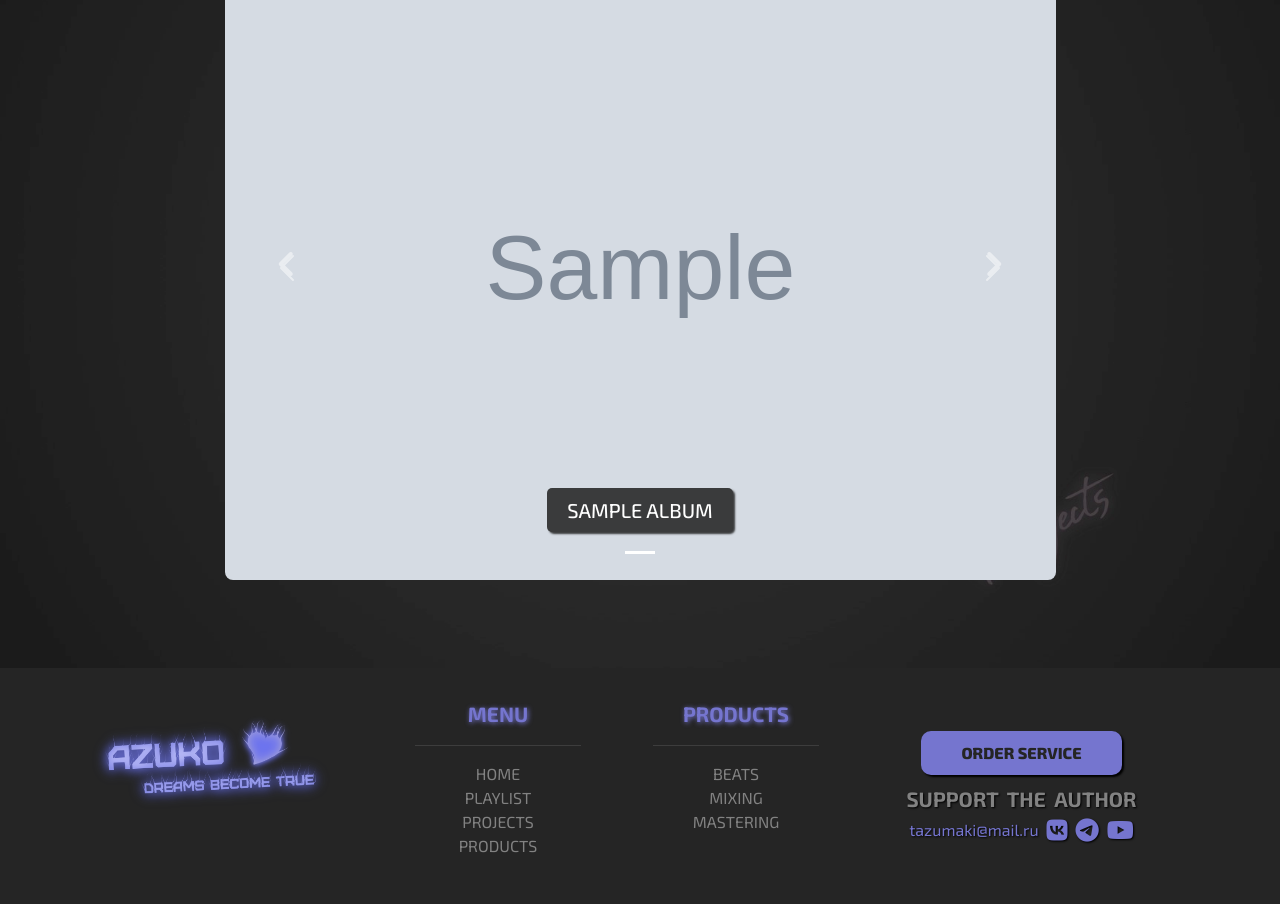
After one commit to AzukoTazumaki/Azuko, a FastAPI app: template templates/projects_content/projects.html in a window 1280 px wide. The commit adds this page. Shown: the part 132-1036 px from the top of the page. Run offline with FastAPI, Linux system fonts and the light colour scheme; the template is opened without the code that fills it: most values are stand-ins (such as "Sample title", 1, 10 or a date in 2020); grey boxes marked "Sample" are stand-in pictures; some libraries are stand-ins or nearby versions.

Commit message:
FastApi site v1.1.2 (need to update)

```diff
--- a/project.py
+++ b/project.py
@@ -3,6 +3,7 @@ from fastapi import FastAPI, Request
 from fastapi.responses import HTMLResponse
 from fastapi.staticfiles import StaticFiles
 from fastapi.templating import Jinja2Templates
+from names import slider_albums
 
 app = FastAPI()
 
@@ -14,9 +15,9 @@ templates = Jinja2Templates(directory="templates")
 @app.get("/", response_class=HTMLResponse)
 async def index(request: Request):
     last_releases_list = [
-        ['../../static/images/last_releases/0.jpg', 'Supposed To Be', 'Azuko'],
-        ['../../static/images/last_releases/1.jpg', 'with love from Azuko', 'Azuko'],
-        ['../../static/images/last_releases/2.jpg', 'Лавина', 'Azuko, 88Ringo']
+        ['0.jpg', 'FADED.', 'Azuko'],
+        ['1.jpg', 'Supposed To Be', 'Azuko'],
+        ['2.jpg', 'with love from Azuko', 'Azuko']
     ]
     products_list = [
         ['beats.jpg', '3000'],
@@ -41,5 +42,11 @@ async def products(request: Request):
                                        "products": products_list})
 
 
+@app.get("/projects", response_class=HTMLResponse)
+async def projects(request: Request):
+    albums_names = slider_albums()
+    return templates.TemplateResponse("projects_content/projects.html", {"request": request, "albums": albums_names})
+
+
 if __name__ == '__main__':
     uvicorn.run('project:app', host='127.0.0.1', port=8000, reload=True)
--- a/static/css/style.css
+++ b/static/css/style.css
@@ -124,17 +124,20 @@ body {
     transform: scale(1.05);
 }
 
-.navbar_links a, .shopping_cart {
+.navbar_links a, .shopping_cart, .user {
     text-decoration: none;
     color: var(--periwinkle-purple-rgb);
     text-shadow: var(--periwinkle-purple-shadow);
-    margin-right: 20px;
     border-radius: 5px;
     padding: 5px 10px;
     transition: .3s;
 }
 
-.navbar_links a:hover, .shopping_cart:hover {
+.user {
+    margin-right: 20px;
+}
+
+.navbar_links a:hover, .shopping_cart:hover, .user:hover {
     background-color: var(--periwinkle-purple-rgb);
     color: var(--dark-gray-rgb);
     text-shadow: var(--dark-gray-shadow);
@@ -415,3 +418,17 @@ footer .col-2 ul {
     color: var(--periwinkle-purple-rgb);
     box-shadow: 1px 1px 20px var(--dark-gray-rgb);
 }
+
+/* ————————————————————————————————————————————————— PROJECTS ————————————————————————————————————————————————— */
+
+.projects {
+    background-image: url(../images/bg/bg_projects.jpg);
+}
+
+.carousel_album_title {
+    padding: 10px 20px;
+    background-color: var(--dark-gray-rgb);
+    color: var(--white-rgb);
+    border-radius: 5px;
+    box-shadow: 2px 2px 2px var(--dark-gray-rgb);
+}
--- a/templates/header.html
+++ b/templates/header.html
@@ -10,7 +10,10 @@
                 <a href="/projects">PROJECTS</a>
                 <a href="/products">PRODUCTS</a>
             </div>
-            <a href="/shopping_cart" class="shopping_cart"><i class="fa-solid fa-cart-shopping"></i></a>
+            <div>
+                <a href="/shopping_cart" class="shopping_cart"><i class="fa-solid fa-cart-shopping"></i></a>
+                <a href="/users" class="user"><i class="fa-regular fa-circle-user"></i></a>
+            </div>
         </div>
     </nav>
 </header>
--- a/templates/home_content/main_2.html
+++ b/templates/home_content/main_2.html
@@ -13,7 +13,7 @@
                 <div class="col-3">
                     <div class="last_release">
                         <a href="/">
-                            <img loading="lazy" src="{{ release[0] }}" class="card-img-top img_release"
+                            <img loading="lazy" src="{{ url_for('static', path='/images/last_releases/'+release[0]) }}" class="card-img-top img_release"
                                 alt="{{ release[1] }}">
                         </a>
                         <div class="release_info">
--- a/templates/index.html
+++ b/templates/index.html
@@ -26,6 +26,7 @@
 
     {% include 'footer.html' %}
 
+    <script src="{{ url_for('static', path='/node_modules/bootstrap/dist/js/bootstrap.bundle.min.js') }}"></script>
     <script src="{{ url_for('static', path='/js/main.js') }}"></script>
     <script src="https://kit.fontawesome.com/fb866d52e1.js" crossorigin="anonymous"></script>
 </body>
--- /dev/null
+++ b/templates/projects_content/projects.html
@@ -0,0 +1,56 @@
+{% extends 'index.html' %}
+
+{% block content %}
+<div class="projects">
+    <div class="container">
+        <div class="row justify-content-center align-items-center vh-100">
+            <div class="col-9">
+                <div id="carouselExampleCaptions" class="carousel slide">
+                    <div class="carousel-indicators">
+                        {% for item in range(albums|length) %}
+
+                        {% if loop.first %}
+                        <button type="button" data-bs-target="#carouselExampleCaptions" data-bs-slide-to="{{ loop.index - 1 }}" class="active"
+                        aria-current="true" aria-label="Slide {{ loop.index }}"></button>
+                        {% else %}
+                        <button type="button" data-bs-target="#carouselExampleCaptions" data-bs-slide-to="{{ loop.index - 1 }}"
+                        aria-current="true" aria-label="Slide {{ loop.index }}"></button>
+                        {% endif %}
+
+                        {% endfor %}
+                    </div>
+                    <div class="carousel-inner">
+                        {% for album in albums %}
+
+                        {% if loop.first %}
+                        <div class="carousel-item active">
+                        {% else %}
+                        <div class="carousel-item">
+                        {% endif %}
+
+                            <img src="{{ url_for('static', path='/images/carousel/carousel_albums/'+album.cover) }}" class="d-block w-100 rounded-3" alt="{{ album.name }}">
+                            <div class="carousel-caption d-flex justify-content-center">
+                                <h5 class="carousel_album_title text-uppercase">{{ album.name }}</h5>
+                            </div>
+                        </div>
+
+                        {% endfor %}
+                    </div>
+                        <button class="carousel-control-prev" type="button" data-bs-target="#carouselExampleCaptions"
+                            data-bs-slide="prev">
+                            <span class="carousel-control-prev-icon" aria-hidden="true"><i
+                                    class="fa-solid fa-angle-left fa-2xl"></i></span>
+                            <span class="visually-hidden">Previous</span>
+                        </button>
+                        <button class="carousel-control-next" type="button" data-bs-target="#carouselExampleCaptions"
+                            data-bs-slide="next">
+                            <span class="carousel-control-next-icon" aria-hidden="true"><i
+                                    class="fa-solid fa-angle-right fa-2xl"></i></span>
+                            <span class="visually-hidden">Next</span>
+                        </button>
+                    </div>
+                </div>
+            </div>
+        </div>
+    </div>
+    {% endblock %}
```
Also changed, not shown: names.py (added, +18 -0 lines), static/images/bg/bg_products.jpg, static/images/bg/bg_projects.jpg (added), static/images/carousel/carousel_albums/время_перемен.jpg (added), static/images/last_releases/0.jpg, static/images/last_releases/1.jpg, static/images/last_releases/2.jpg.
